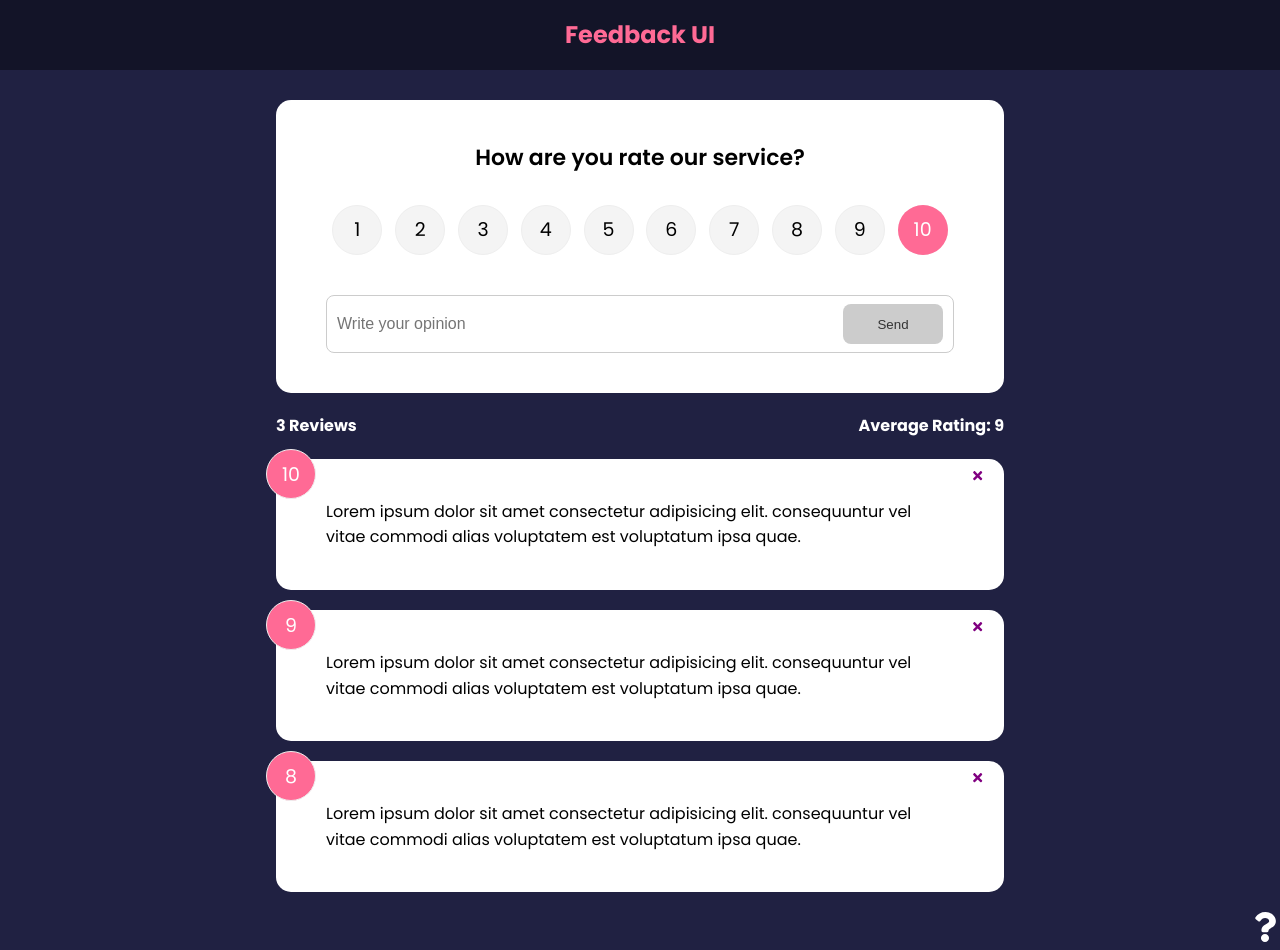
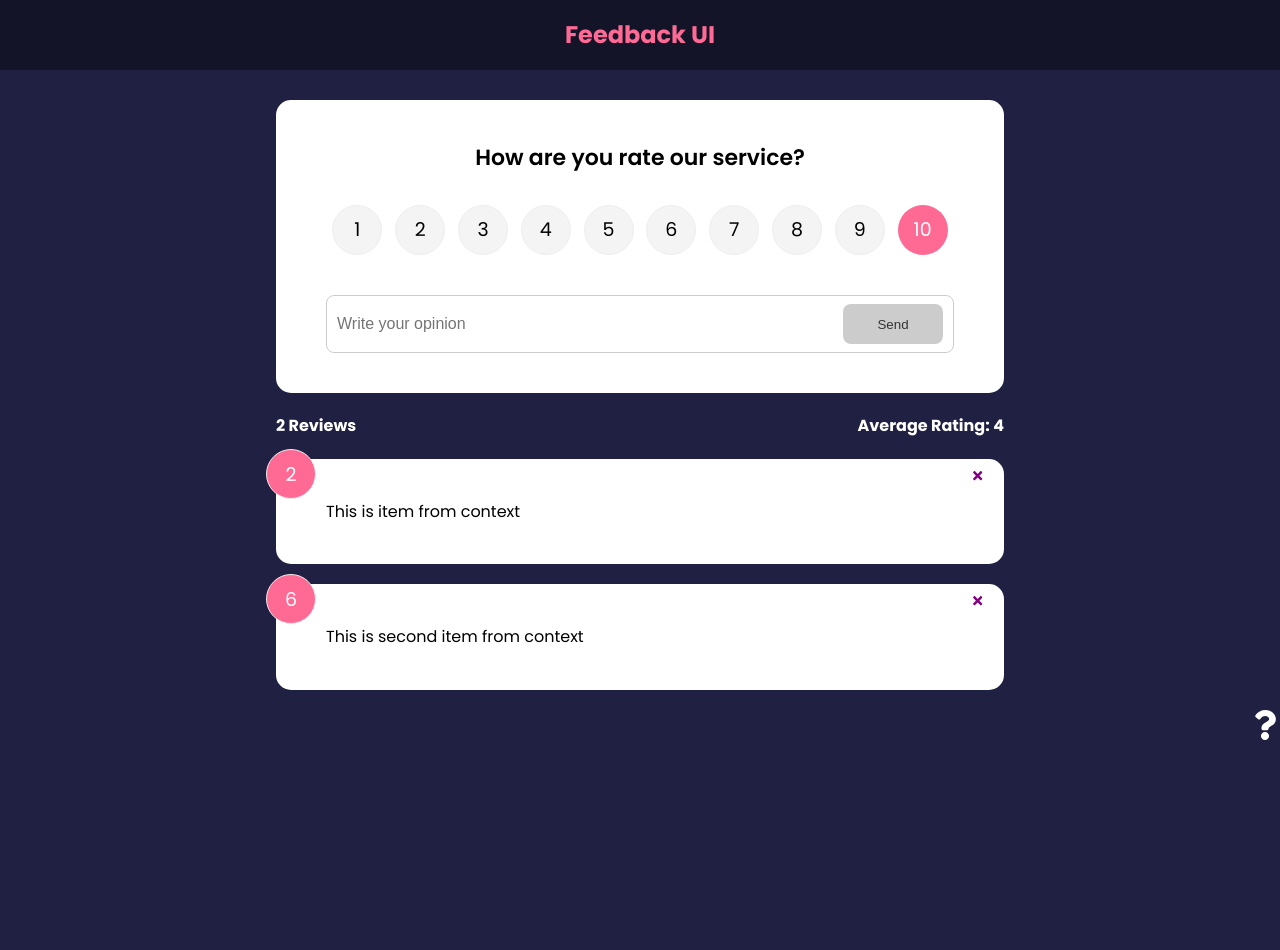
Before and after one commit to PSzkliniarz/react-feedback_app, a React (Create React App) app in the folder feedback-app/: page / in a window 1280 px wide. After the commit the page ends 800 px from the top, so only its background shows below. Built offline with nearby package versions, Linux system fonts and the light colour scheme; the HTML template or start-up script is replaced by a standard one.

Commit message:
Add context and use it instead props passing to components

```diff
--- a/feedback-app/src/App.js
+++ b/feedback-app/src/App.js
@@ -1,5 +1,7 @@
 import { useState } from "react";
 import {BrowserRouter as Router, Route, Routes} from 'react-router-dom'
+
+import { FeedbackProvider } from "./context/FeedbackContext";
 
 import Header from "./components/Header";
 import FeedbackStats from "./components/FeedbackStats";
@@ -26,6 +28,7 @@ function App(){
     }
 
     return (
+        <FeedbackProvider>
             <Router>
                 <Header/>
                 <div className="container">
@@ -36,8 +39,8 @@ function App(){
                     element={
                         <>
                             <FeedbackForm handleAdd={addFeedback} />
-                        <FeedbackStats feedback={feedback} />
-                        <FeedbackList feedback={feedback} handleDelete={handleDelete}/>
+                            <FeedbackStats />
+                            <FeedbackList handleDelete={handleDelete}/>
                         </>
                     }>
                     </Route>
@@ -46,6 +49,7 @@ function App(){
                 </div>
                 <AboutIconLink />
             </Router>
+        </FeedbackProvider>
     )
 }
 
--- a/feedback-app/src/components/FeedbackList.jsx
+++ b/feedback-app/src/components/FeedbackList.jsx
@@ -1,8 +1,12 @@
 import {motion, AnimatePresence} from 'framer-motion'
-import PropTypes from 'prop-types'
+import { useContext } from 'react'
+import FeedbackContext from '../context/FeedbackContext'
 import FeedbackItem from "./FeedbackItem"
 
-function FeedbackList({feedback, handleDelete}) {
+function FeedbackList({ handleDelete}) {
+    const {feedback} = useContext(FeedbackContext)
+
+    console.log(feedback);
     if (!feedback || feedback.lengh === 0){
         return <p>No Feedback Yet</p>
     }
@@ -29,14 +33,4 @@ function FeedbackList({feedback, handleDelete}) {
   )
 }
 
-FeedbackList.propTypes = {
-    feedback: PropTypes.arrayOf(
-        PropTypes.shape({
-            id: PropTypes.number.isRequired,
-            text: PropTypes.string.isRequired,
-            rating: PropTypes.number.isRequired,
-        })
-    )
-}
-
 export default FeedbackList
--- a/feedback-app/src/components/FeedbackStats.jsx
+++ b/feedback-app/src/components/FeedbackStats.jsx
@@ -1,6 +1,9 @@
-import PropTypes from 'prop-types'
+import {useContext} from 'react'
+import FeedbackContext from '../context/FeedbackContext';
 
-function FeedbackStats({feedback}){
+function FeedbackStats(){
+    const {feedback} = useContext(FeedbackContext)
+
     let average = feedback.reduce((accurate, current) => accurate + current.rating, 0) / feedback.length;
 
     average = average.toFixed(1).replace(/[.,]0$/, '')
@@ -13,8 +16,4 @@ function FeedbackStats({feedback}){
     )
 }
 
-FeedbackStats.propTypes = {
-    feedback: PropTypes.array.isRequired,
-}
-
 export default FeedbackStats
--- /dev/null
+++ b/feedback-app/src/context/FeedbackContext.jsx
@@ -0,0 +1,26 @@
+import {createContext, useState} from 'react'
+
+const FeedbackContext = createContext()
+
+export const FeedbackProvider = ({children}) => {
+    const [feedback, useFeedback] = useState(
+        [
+            {
+                id: 1,
+                text: 'This is item from context',
+                rating: 2
+            },
+            {
+                id: 2,
+                text: 'This is second item from context',
+                rating: 6
+            },
+        ]
+    )
+
+    return <FeedbackContext.Provider value={{feedback}}>
+        {children}
+    </FeedbackContext.Provider>
+}
+
+export default FeedbackContext
```
Lines whose indentation alone changed are shown as unchanged.
